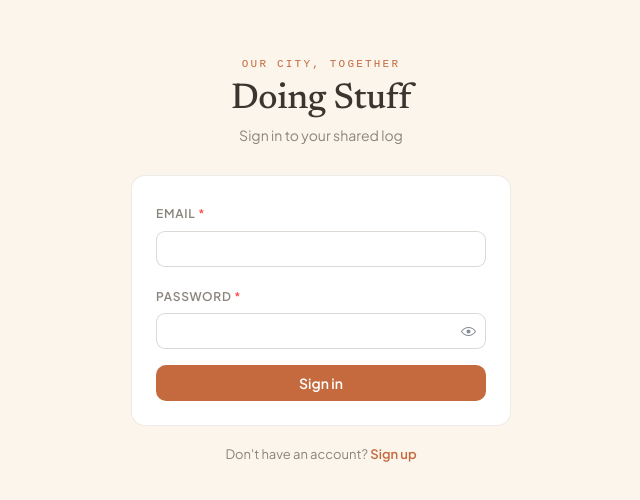
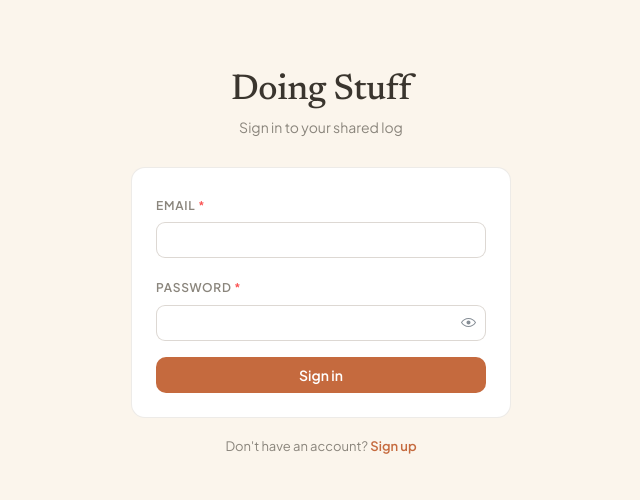
Before and after one commit to EthanShuler/doing-stuff, a React (Vite) app: page / in a window 1280 px wide. Shown: the part 140-640 px from the top of the page, without its empty margins (319-959 px from the left). Built offline with nearby package versions, Linux system fonts and the light colour scheme; no server answers; a web font is replaced by a local one.

Commit message:
fix cringetext

```diff
--- a/src/App.tsx
+++ b/src/App.tsx
@@ -15,7 +15,7 @@ import { EntryModal } from './components/EntryModal'
 import { ManageModal } from './components/ManageModal'
 
 const APP_TITLE = 'Doing Stuff'
-const APP_SUBTITLE = "Things we've done together"
+const APP_SUBTITLE = ""
 
 type Modal = 'entry' | 'manage' | null
 
--- a/src/components/AuthScreen.tsx
+++ b/src/components/AuthScreen.tsx
@@ -68,7 +68,6 @@ export function AuthScreen() {
     <Center mih="100vh" bg={colors.pageBg} p={24} c={colors.ink} style={{ fontFamily: fonts.sans }}>
       <Box w="100%" maw={380}>
         <Text ta="center" mb={9} c="clay.6" style={eyebrowStyle}>
-          Our city, together
         </Text>
         <Title order={1} ta="center" fz={36} lh={1.05} mb={6} style={{ letterSpacing: '-0.01em' }}>
           Doing Stuff
--- a/src/components/Dashboard.tsx
+++ b/src/components/Dashboard.tsx
@@ -82,7 +82,6 @@ export function Dashboard({
         >
           <Box>
             <Text c="clay.6" mb={9} style={eyebrowStyle}>
-              Our city, together
             </Text>
             <Title order={1} fz={42} lh={1} style={{ letterSpacing: '-0.01em' }}>
               {title}
```
Also changed, not shown: 2 other files (tests, documents, lock files or other folders).
